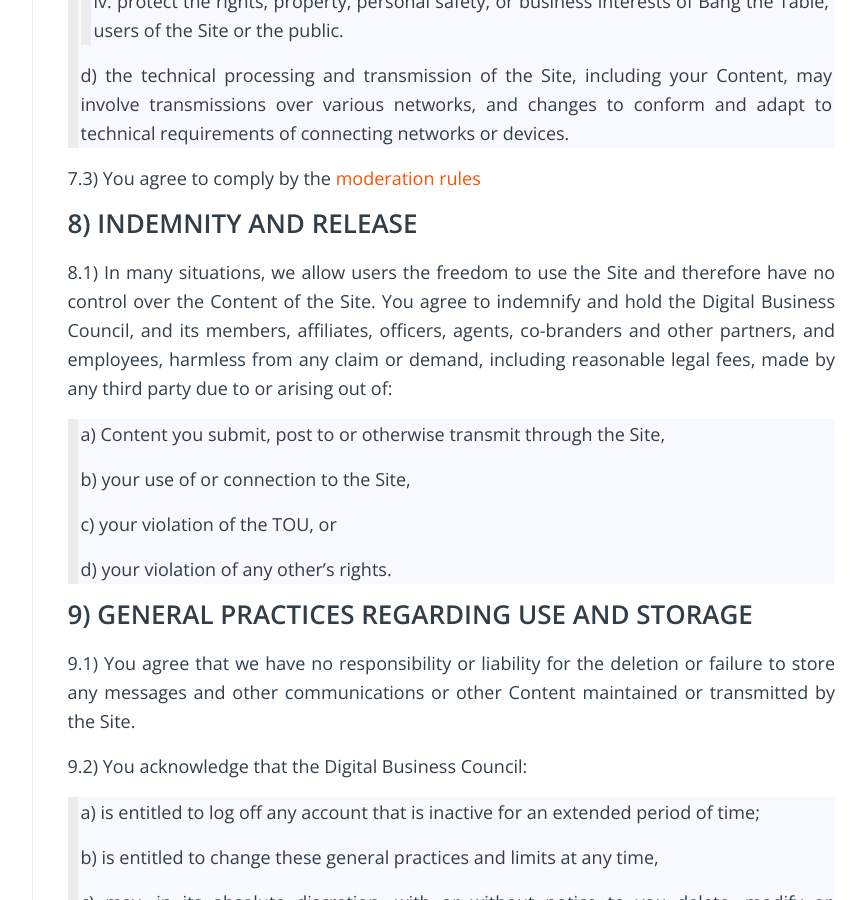
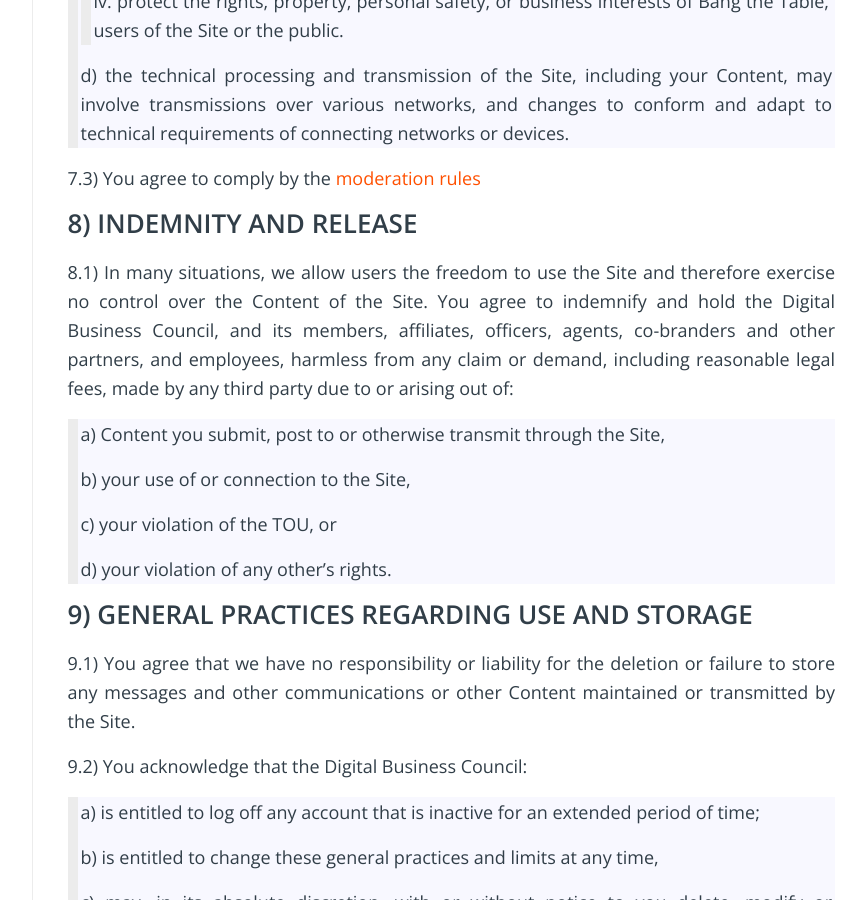
Before and after one commit to Digital-Business-Council/Digital-Business-Council.github.io, a Jekyll site: the page built from pages/policies/terms-of-use.md, in a window 1280 px wide and 900 px high, scrolled down 4236 px. Shown: the whole window, without its empty margins (340-1206 px from the left). Built offline with Jekyll 4.4.1, drawn with Linux system fonts in a browser that asks for light colours; some of the changed text lies outside the part shown.

Commit message:
Update terms-of-use.md

```diff
--- a/pages/policies/terms-of-use.md
+++ b/pages/policies/terms-of-use.md
@@ -125,7 +125,7 @@
 
 ## 8) INDEMNITY AND RELEASE
 
-8.1) In many situations, we allow users the freedom to use the Site and therefore have no control over the Content of the Site. You agree to indemnify and hold the Digital Business Council, and its members, affiliates, officers, agents, co-branders and other partners, and employees, harmless from any claim or demand, including reasonable legal fees, made by any third party due to or arising out of:
+8.1) In many situations, we allow users the freedom to use the Site and therefore exercise no control over the Content of the Site. You agree to indemnify and hold the Digital Business Council, and its members, affiliates, officers, agents, co-branders and other partners, and employees, harmless from any claim or demand, including reasonable legal fees, made by any third party due to or arising out of:
 
 > a) Content you submit, post to or otherwise transmit through the Site,
 >
```
Also changed, not shown: other parts of pages/policies/terms-of-use.md (+2 -2 lines).
